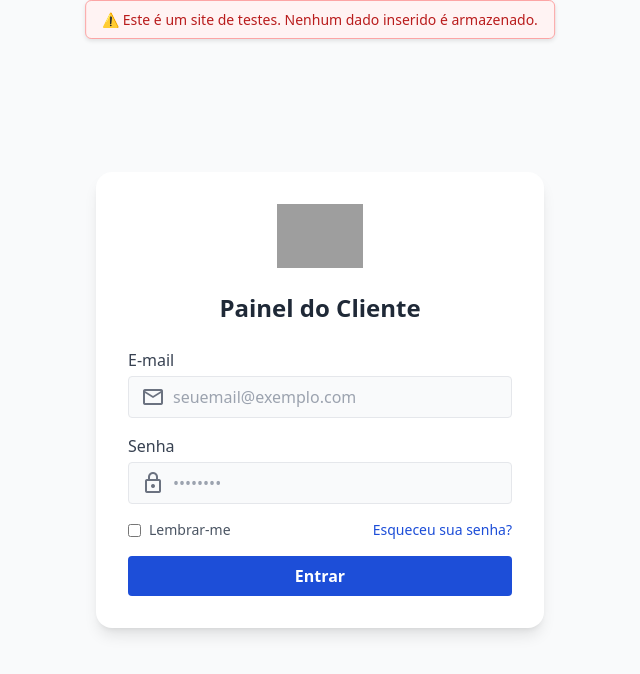
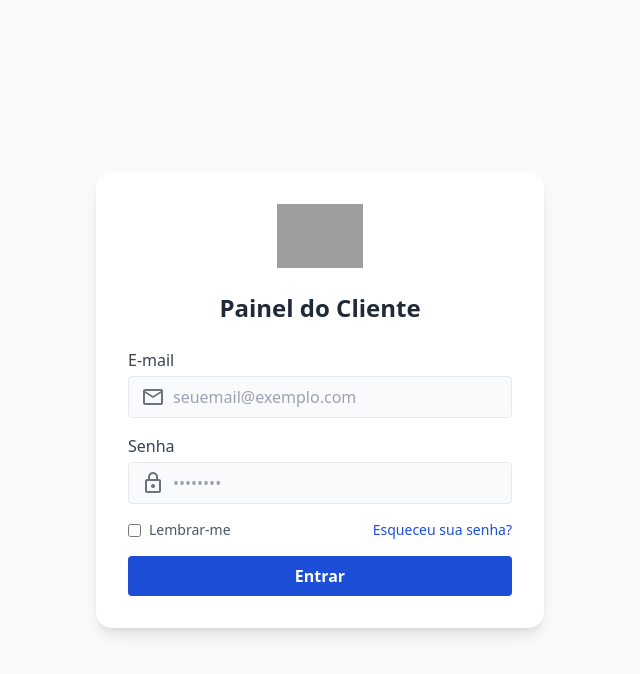
Before and after one commit to Arthur-Silva-Seibel/convento-reformas, a plain HTML site: page cliente.html in a window 1280 px wide. Shown: the whole page, without its empty margins (320-960 px from the left). Drawn offline with nearby package versions, Linux system fonts and the light colour scheme; grey boxes are pictures that could not be loaded.

Commit message:
Add files via upload

```diff
--- a/cliente.html
+++ b/cliente.html
@@ -7,24 +7,6 @@
   <script src="https://cdn.tailwindcss.com"></script>
 </head>
 <body class="bg-gray-50 flex items-center justify-center min-h-screen p-4">
-    <div style="
-    position: fixed;
-    top: 0;
-    left: 50%;
-    transform: translateX(-50%);
-    background-color: #fff3f3;
-    color: #b91c1c;
-    font-size: 14px;
-    font-weight: 500;
-    padding: 8px 16px;
-    border: 1px solid #fca5a5;
-    border-radius: 6px;
-    z-index: 9999;
-    box-shadow: 0 2px 4px rgba(0, 0, 0, 0.1);
-  ">
-    ⚠️ Este é um site de testes. Nenhum dado inserido é armazenado.
-  </div>
-
 
   <div class="w-full max-w-md bg-white p-8 rounded-2xl shadow-lg">
     <div class="flex justify-center mb-6">
```
